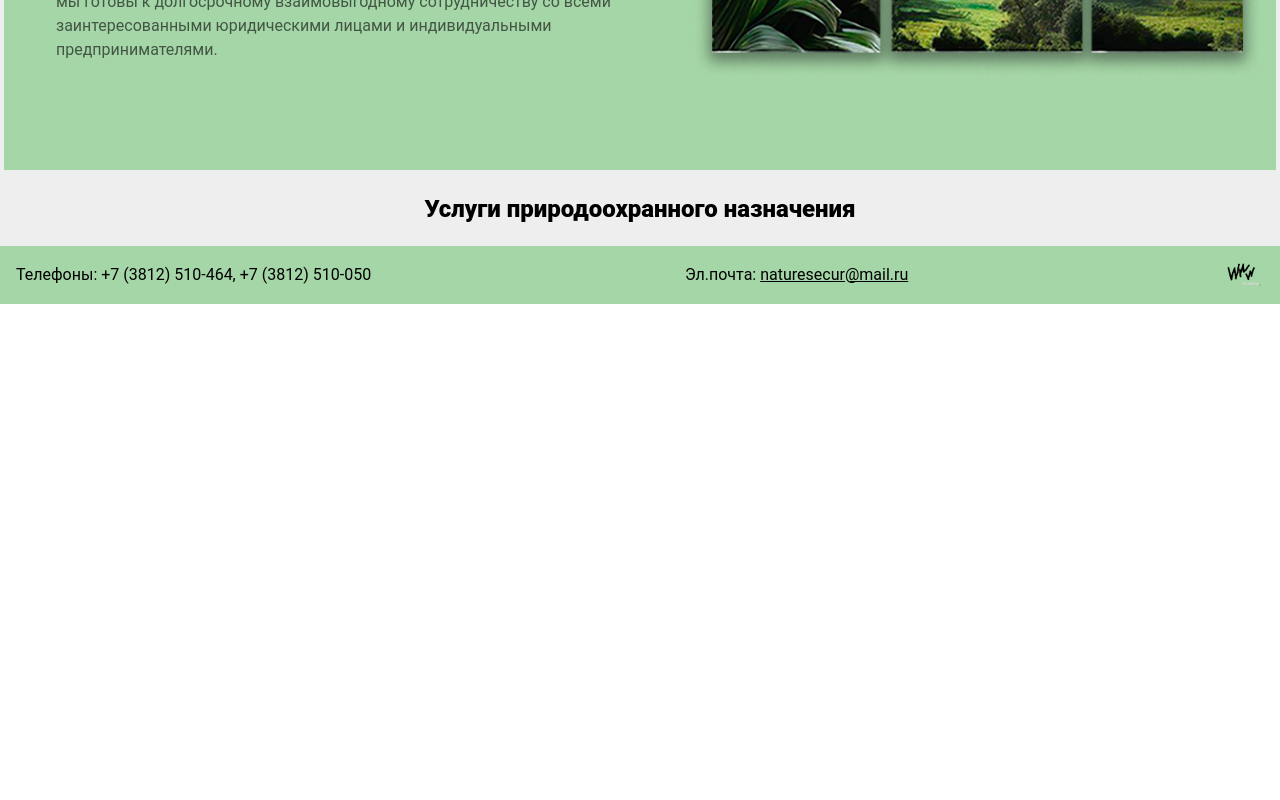
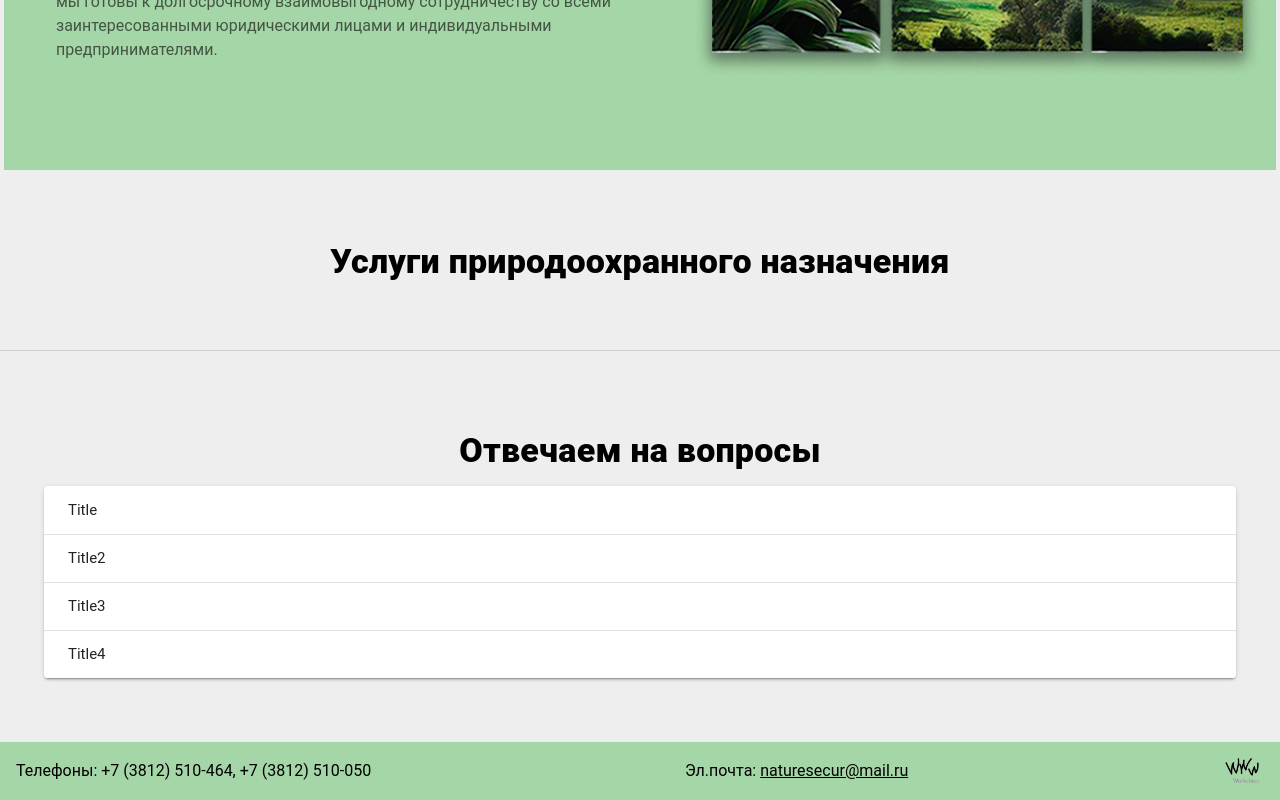
Before and after one commit to feeeed/naturesec, a Vue app: page / in a window 1280 px wide. Shown: the part 540-1340 px from the top of the page. Before the commit the page ends 844 px from the top, so only its background shows below. Built offline with nearby package versions, Linux system fonts and the light colour scheme; no server answers; what vue-yandex-maps would draw is missing.

Commit message:
v-0.3.3 (#3)
asd

```diff
--- a/src/components/PostCard.vue
+++ b/src/components/PostCard.vue
@@ -10,8 +10,8 @@
         <v-card-subtitle><span v-html="description"></span></v-card-subtitle>
         <v-img
             :src="imageURL"
-            height="auto"
-            width="auto"
+            max-height="800px"
+            max-width="800px"
             cover
         ></v-img>
 
--- a/src/components/layouts/MyFooter.vue
+++ b/src/components/layouts/MyFooter.vue
@@ -9,7 +9,7 @@
         <a href="mailto:naturesecur@mail.ru" style="color: black">naturesecur@mail.ru</a>
 
       </div>
-      <img src="../../assets/mylogo.png" height="42" width="42"/>
+      <img src="../../assets/mylogo2.png" height="42" width="42"/>
     </v-footer>
 
 </template>
--- a/src/components/layouts/MyHeader.vue
+++ b/src/components/layouts/MyHeader.vue
@@ -45,6 +45,7 @@
         >
           Информация
         </v-btn>
+        <v-divider class="border-opacity-50" vertical></v-divider>
         <v-btn
             variant="text"
             @click="$router.push(`/about`)"
--- a/src/views/HomeView.vue
+++ b/src/views/HomeView.vue
@@ -30,6 +30,10 @@
               cols="12"
               sm="3"
           >
+            <h3 class="text-center">
+              Основные услуги
+            </h3>
+
             <right-post-list
               :posts="sortedPosts"
               />
--- a/src/views/PostView.vue
+++ b/src/views/PostView.vue
@@ -11,7 +11,6 @@
 
       </post-card>
 
-      Страница {{$route.params.id}}
 
     </v-container>
   </v-main>
--- a/src/views/TitleView.vue
+++ b/src/views/TitleView.vue
@@ -23,72 +23,51 @@
 
 
       </v-row>
+
+
       </v-container>
-      <v-container>
+      <v-container class="my-12">
         <v-row class="align-center text-center justify-center">
           <div class="text-block-welcome">
-            <h2 class="text-h5 font-weight-black py-4 text-black">Услуги природоохранного назначения</h2>
+            <h2 class="text-h4 font-weight-black py-4 text-black">Услуги природоохранного назначения</h2>
           </div>
         </v-row>
-<!--        <v-row>-->
-<!--            <v-sheet-->
-<!--                class="d-flex  flex-column justify-center flex-wrap  mx-auto px-4 bg-green-lighten-3 text-medium-emphasis"-->
-<!--                height="100%"-->
-<!--                rounded-->
-<!--                max-width="800"-->
-<!--                width="100%"-->
-<!--                elevation="4"-->
-<!--            >-->
-<!--              <div class="px-7 py-4">-->
-<!--              <ul>-->
-<!--                <li>Предоставление специализированной гидрометеорической информации</li>-->
-<!--                <li>Разработка проекта зоны санитарной охраны водозаёма</li>-->
-<!--                <li>Разработка и согласование проекта НДС, получение на право пользвоаться водным объектом, договора водопользования</li>-->
-<!--                <li>Разработка проекта санитарно-защитной зоны</li>-->
-<!--                <li>Кадастровые работы, разработка тектового и графического описания сантитарно-защитной зоны</li>-->
-<!--                <li>Разработка пояснительной записки к мероприятиям в периоды неблагоприятных метеорологических условий</li>-->
-<!--                <li>Разработка и согласование проекта предельно-допустимых выбросов</li>-->
-
-
-
-<!--              </ul>-->
-<!--              </div>-->
-
-<!--            </v-sheet>-->
-<!--          </v-col>-->
-<!--          <v-col>-->
-<!--            <v-sheet-->
-<!--                class="d-flex  flex-column justify-center flex-wrap  mx-auto px-4 bg-green-lighten-3 text-medium-emphasis"-->
-<!--                height="100%"-->
-<!--                rounded-->
-<!--                max-width="800"-->
-<!--                width="100%"-->
-<!--                elevation="4"-->
-<!--            >-->
-<!--              <div class="px-7 py-4">-->
-<!--                <ul>-->
-<!--                  <li>Оформление заявки о постановке на государственный учёт объекта, оказывающего негативное воздействие на окружающую среду</li>-->
-<!--                  <li>Заполнение Декларации о плате за негативное воздействие на окружающую среду</li>-->
-<!--                  <li>Разработка и согласование проекта нормативов образования отходов и лимитов на их размешение-->
-<!--                    ,разработка паспорта опасного отхода</li>-->
-<!--                  <li>Оформление отчётов по природопользвоанию, 2тп (воздух),(отходы),(водхоз), отчёт МСП, контроль-->
-<!--                    выбросов, технический отчёт, расчёт выбросов</li>-->
-<!--                  <li>Составление программы производственного экологического контроля</li>-->
-<!--                  <li>Экологический аудит</li>-->
-<!--                  <li>Комплексное экологическое обслуживание</li>-->
-
-<!--                </ul>-->
-<!--              </div>-->
-<!--            </v-sheet>-->
-<!--          </v-col>-->
-
-
-<!--        </v-row>-->
         <v-row>
             <title-post-list
               :posts="sortedPosts"
               />
         </v-row>
+
+      </v-container>
+      <v-divider></v-divider>
+      <v-container>
+        <v-row class="my-12 text-center justify-center">
+          <h2 class="text-h4 font-weight-black py-4 text-black">Отвечаем на вопросы</h2>
+
+          <v-expansion-panels variant="inset">
+            <v-expansion-panel
+                title="Title"
+                text="Lorem ipsum dolor sit amet consectetur adipisicing elit. Commodi, ratione debitis quis est labore voluptatibus! Eaque cupiditate minima"
+            >
+            </v-expansion-panel>
+            <v-expansion-panel
+                title="Title2"
+                text="Lorem ipsum dolor sit amet consectetur adipisicing elit. Commodi, ratione debitis quis est labore voluptatibus! Eaque cupiditate minima"
+            >
+            </v-expansion-panel>
+            <v-expansion-panel
+                title="Title3"
+                text="Lorem ipsum dolor sit amet consectetur adipisicing elit. Commodi, ratione debitis quis est labore voluptatibus! Eaque cupiditate minima"
+            >
+            </v-expansion-panel>
+            <v-expansion-panel
+                title="Title4"
+                text="Lorem ipsum dolor sit amet consectetur adipisicing elit. Commodi, ratione debitis quis est labore voluptatibus! Eaque cupiditate minima"
+            >
+            </v-expansion-panel>
+          </v-expansion-panels>
+        </v-row>
+
       </v-container>
     </v-main>
   </div>
```
Also changed, not shown: src/components/PostCardMax.vue (added, +16 -0 lines), src/assets/mylogo2.png (added).
